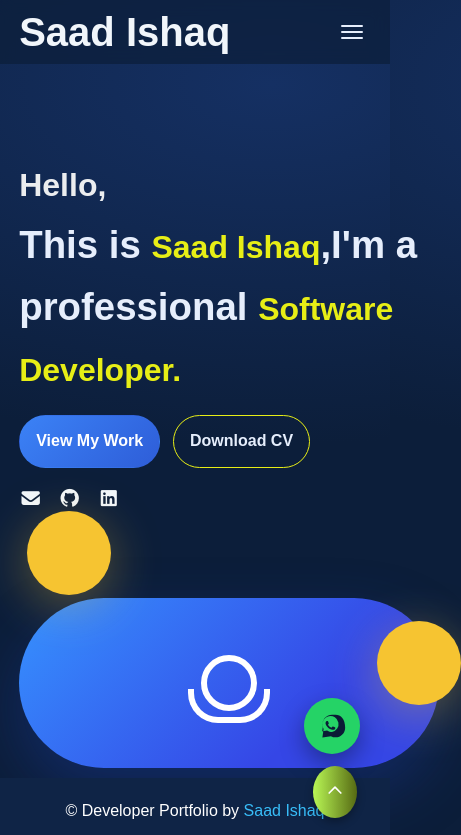
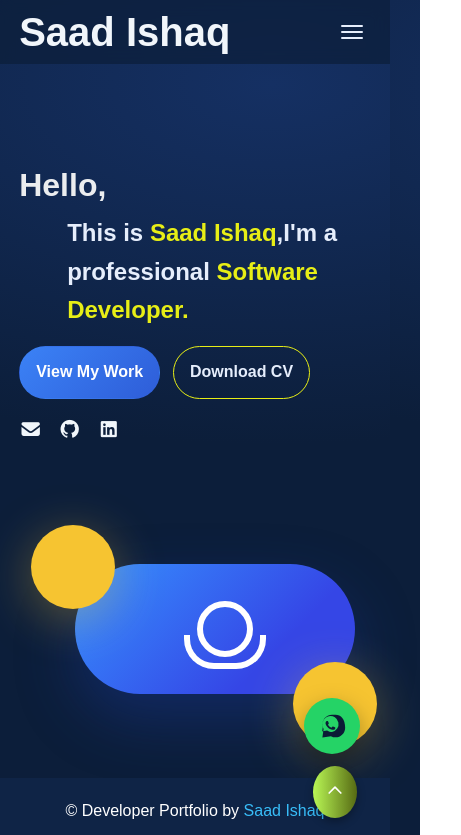
Before and after one commit to saadishaq2/my-portfolio, a plain HTML site: page index.html in a window 390 px wide. Shown: the top 835 px of the page, 461 px wide, since content can reach past the window. Drawn offline with nearby package versions, Linux system fonts and the light colour scheme.

Commit message:
Fixed lef-dot and right-dot according to mobile screen

```diff
--- a/styles.css
+++ b/styles.css
@@ -486,6 +486,38 @@ input::placeholder, textarea::placeholder{color:#8ea6d6}
     position: static;   /* remove absolute on mobile */
     margin-top: 12px;
   }
+  .hero{
+       /* margin-right: 60%; */
+
+      }
+
+  .hero h4 , .subtitle{
+    font-size: 1.5rem;
+
+
+  }
+  .hero-art{
+        min-height:150px;
+        padding-left:40px ;
+        padding-top: 80px;
+  }
+  .chip{
+    height: 130px;
+    width: 280px;
+    padding-left:20px;
+  }
+  .dot-left{
+     margin-bottom: -215px;
+     margin-left: 75px;
+  }
+  .dot-right{
+    margin-right: 100px;
+    margin-top: 270px;
+  }
+  .display{
+      padding-left: 3rem;
+  }
+
 }
 
   /* #contact{display: flex;} */
```
